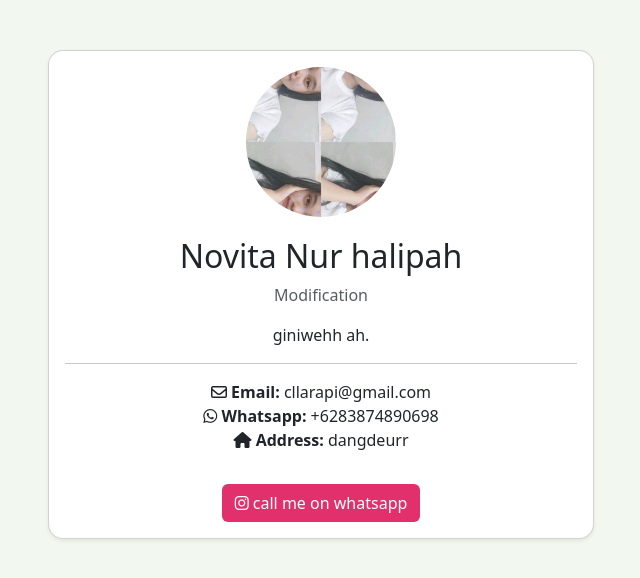
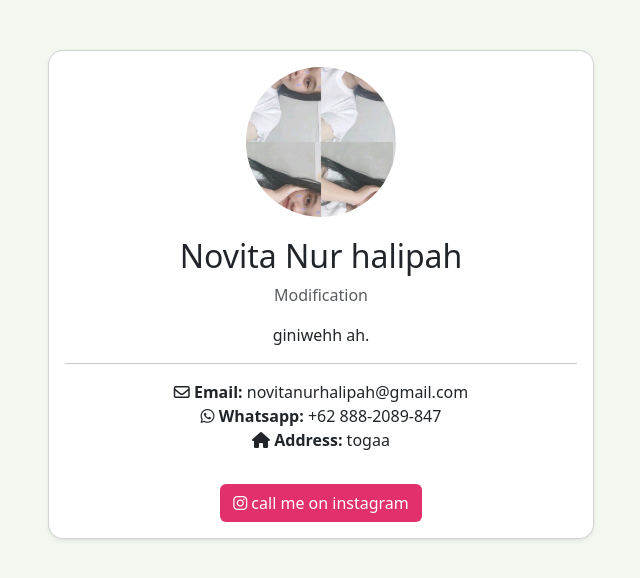
Before and after one commit to Riswanwaeah/pcc_novita-nur-halipah_xrpl3, a plain HTML site: page index.html in a window 1280 px wide. Shown: the whole page, without its empty margins (319-959 px from the left). Drawn offline with nearby package versions, Linux system fonts and the light colour scheme.

Commit message:
Update index.html

```diff
--- a/index.html
+++ b/index.html
@@ -21,12 +21,12 @@
                         </p>
                         <hr>
                         <ul class="list-unstyled">
-                            <li><i class="fa-regular fa-envelope"></i> <strong>Email:</strong> cllarapi@gmail.com</li>
-                            <li><i class="fa-brands fa-whatsapp"></i> <strong>Whatsapp:</strong> +6283874890698</li>
-                            <li><i class="fa-solid fa-house"></i> <strong>Address:</strong> dangdeurr</li>
+                            <li><i class="fa-regular fa-envelope"></i> <strong>Email:</strong> novitanurhalipah@gmail.com</li>
+                            <li><i class="fa-brands fa-whatsapp"></i> <strong>Whatsapp:</strong> +62 888-2089-847 </li>
+                            <li><i class="fa-solid fa-house"></i> <strong>Address:</strong> togaa</li>
                         </ul>
                         <a href="https://www.instagram.com/nonovitaaa_" target="_blank" class="btn btn-instagram mt-3">
-                            <i class="fab fa-instagram"></i> call me on whatsapp
+                            <i class="fab fa-instagram"></i> call me on instagram
                         </a>
                     </div>
                 </div>
```
